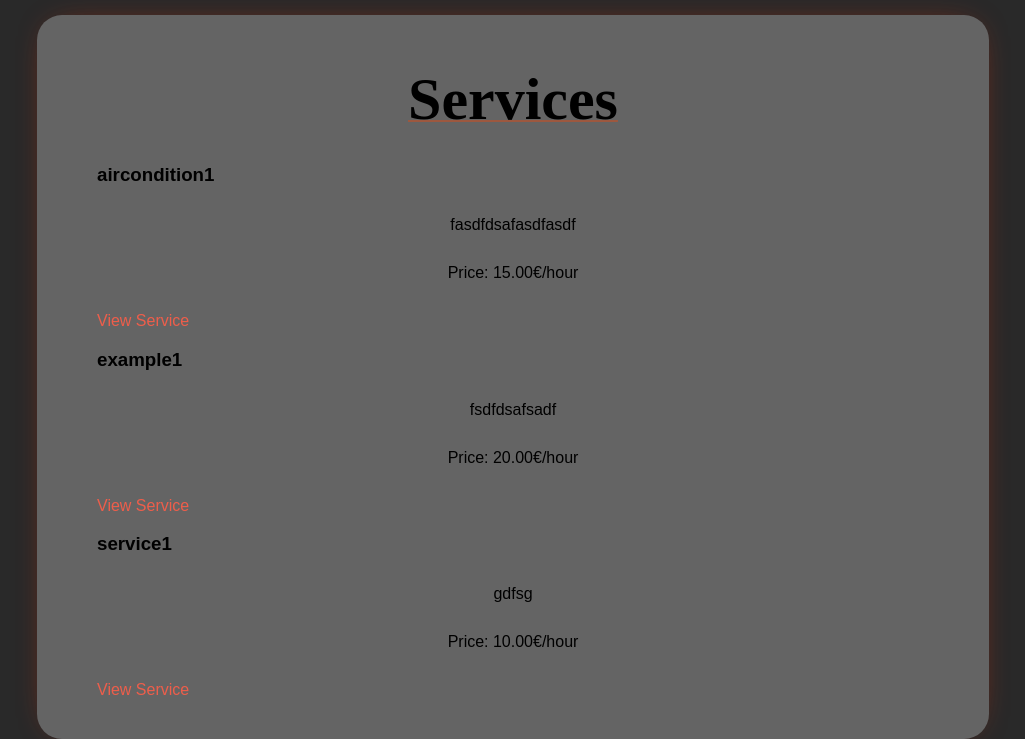
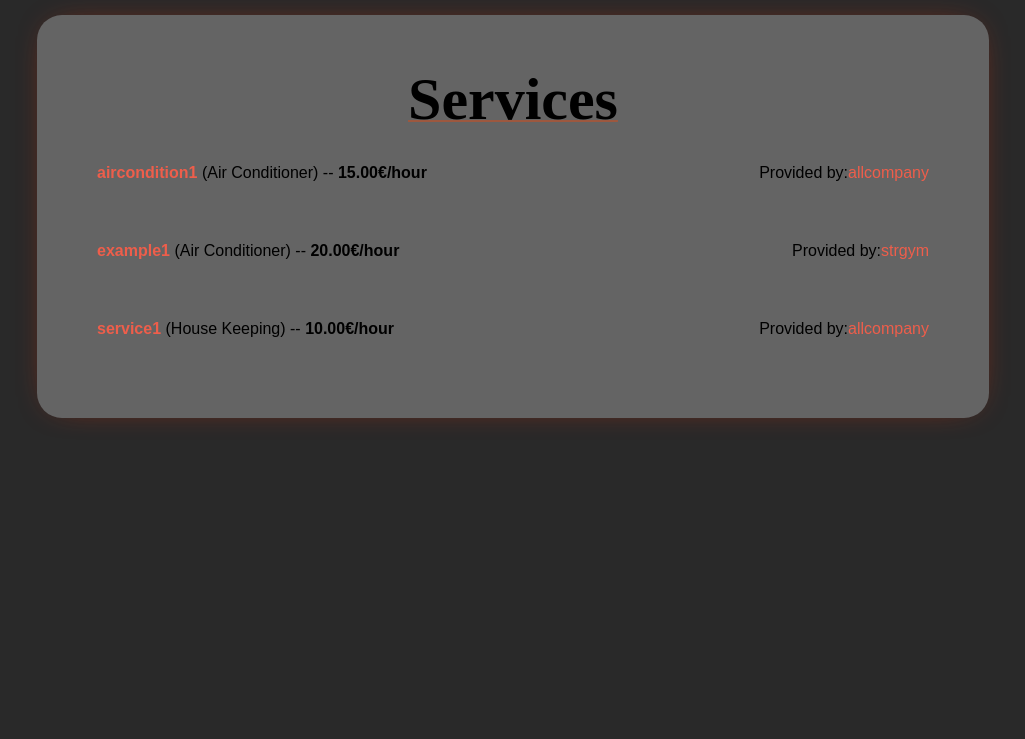
Before and after one commit to dim-liolios/Netfix, a Django app: page /services/ in a window 1280 px wide. Shown: the part 61-800 px from the top of the page, without its empty margins (127-1152 px from the left). Run offline with Django 3.2, Linux system fonts and the light colour scheme; data comes from the database, SQL or seed files in the repository; both versions use the stored data as it was after the commit.

Commit message:
list of services.html done

```diff
--- a/main/static/main/style.css
+++ b/main/static/main/style.css
@@ -245,6 +245,59 @@ pre {
   font-size: x-large;
 }
 
+/* General styles */
+body {
+  background: #292929;
+  font-family: 'Lexend Exa', sans-serif;
+  padding: 0;
+  margin: 0;
+}
+
+/* Service List Styles */
+.services_list_wrapper {
+  margin-bottom: 30px; /* Optional for spacing */
+}
+
+.services_list {
+  padding: 0;
+  margin: 0;
+  list-style-type: none;
+}
+
+.service-item {
+  display: flex;
+  justify-content: space-between;
+  align-items: center;
+  margin-bottom: 60px;
+}
+
+.company {
+  display: inline-flex; /* Make the company info inline with the rest */
+  margin-left: auto; /* Push the company info to the right */
+}
+
+.service-item a {
+  color: #ee5e4b;
+  text-decoration: none;
+}
+
+.service-item a:hover {
+  text-decoration: underline;
+}
+
+/* Styling the links */
+a {
+  color: #ee5e4b;
+  text-decoration: none;
+}
+
+a:hover {
+  color: #e02a21;
+  text-shadow: 0px 0px 2px #a1a1a1;
+}
+
+
+
 /* ============================================================================================== */
 
 /* ===================================== Choose user type ======================================= */
--- a/services/templates/services/list_of_services.html
+++ b/services/templates/services/list_of_services.html
@@ -5,23 +5,34 @@
 {% endblock %}
 
 {% block content %}
+
     <p class="title">Services</p>
     {% if user.is_company %}
         <a class="create_service" href="{% url 'create_service' %}">Create Service</a>
     {% endif %}
 
-    <div class='services_list'>
+    <div class='services_list_wrapper'>
         {% if services %}
+        <ul class="services_list">
             {% for service in services %}
-                <div class="service-item">
-                    <h3>{{ service.name }}</h3>
-                    <p>{{ service.description }}</p>
-                    <p>Price: {{ service.price_hour }}€/hour</p>
-                    <a href="{% url 'single_service' service.id %}">View Service</a>
-                </div>
+                <li class="service-item">
+                    <div>
+                        <a href="{% url 'single_service' service.id %}"><strong>{{ service.name }}</strong></a>
+                        ({{ service.field }}) --
+                        <strong>{{ service.price_hour }}€/hour</strong>
+                    </div>
+                    <div class="company">
+                        Provided by:
+                        <a href="{% url 'company_profile' service.company.user.username %}">
+                        {{ service.company.user.username }}
+                        </a>
+                    </div>
+                </li>
             {% endfor %}
+        </ul>
         {% else %}
             <h2>Sorry, no services available yet.</h2>
         {% endif %}
     </div>
+
 {% endblock %}
--- a/services/views.py
+++ b/services/views.py
@@ -37,8 +37,8 @@ def create_service(request):
                 field=form.cleaned_data["field"],
             )
             return redirect("services_list")
-        else:
-            print(form.errors)
+        # else:
+        #     print(form.errors)
     else:
         company = Company.objects.get(user=request.user)
         company_field = company.field
```
Also changed, not shown: db.sqlite3.
